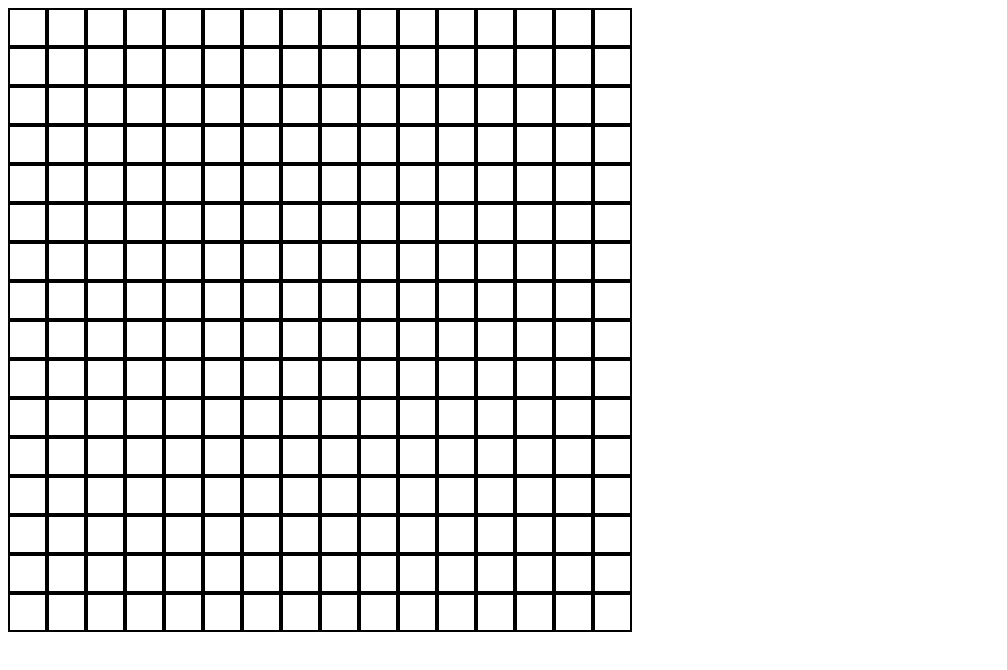
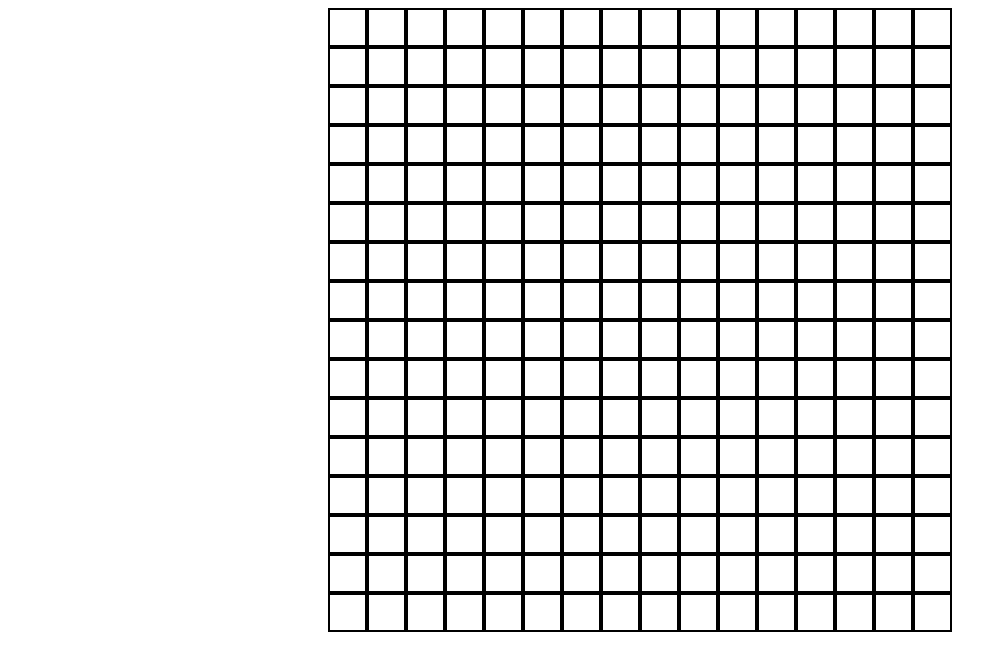
Before and after one commit to OmerAkgull/etch-a-sketch, a plain HTML site: page index.html in a window 1280 px wide. Shown: the whole page, without its empty margins (0-1007 px from the left). Drawn offline with Linux system fonts and the light colour scheme.

Commit message:
Center the grid

```diff
--- a/style.css
+++ b/style.css
@@ -1,10 +1,9 @@
 .container {
     display: flex;
     flex-wrap: wrap;
-    justify-content: center;
-    align-items: center;
     width: 624px;
     height: 624px;
+    margin: auto;
 }
 
 .grid {
```
